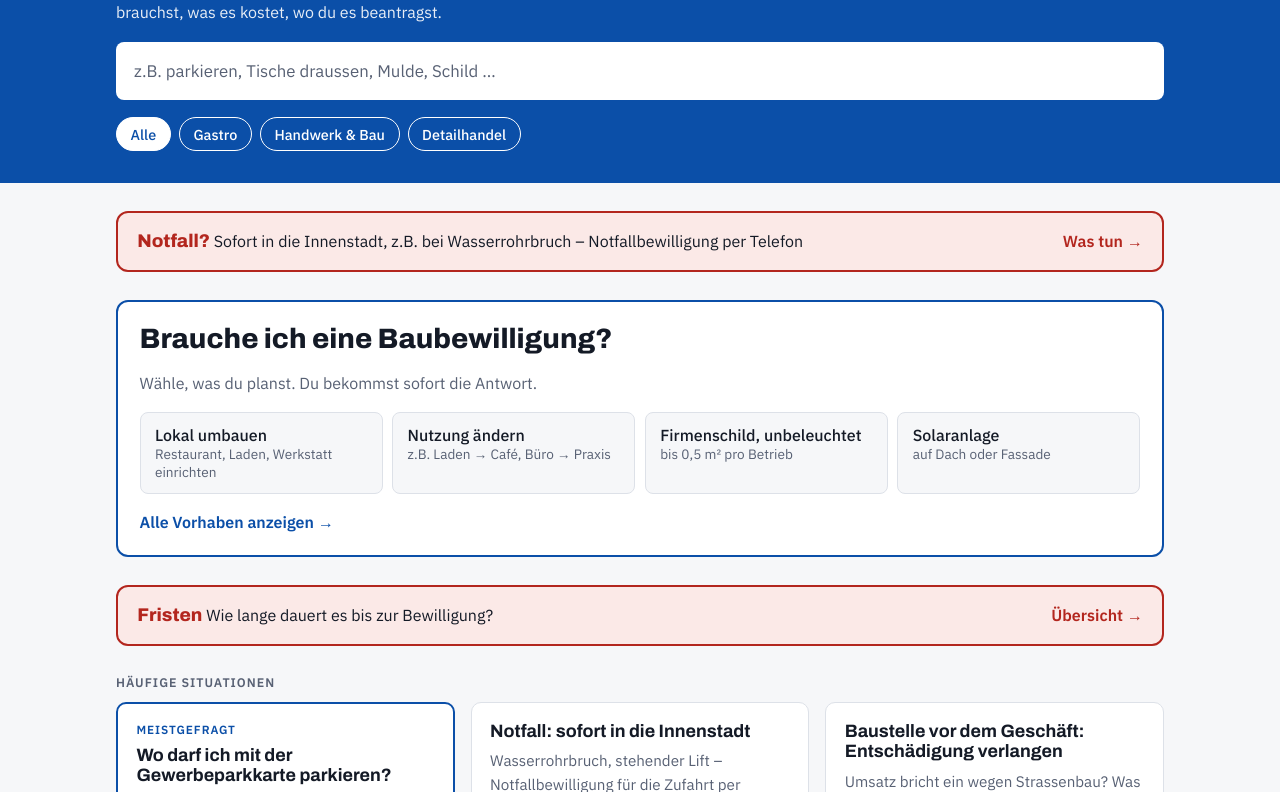
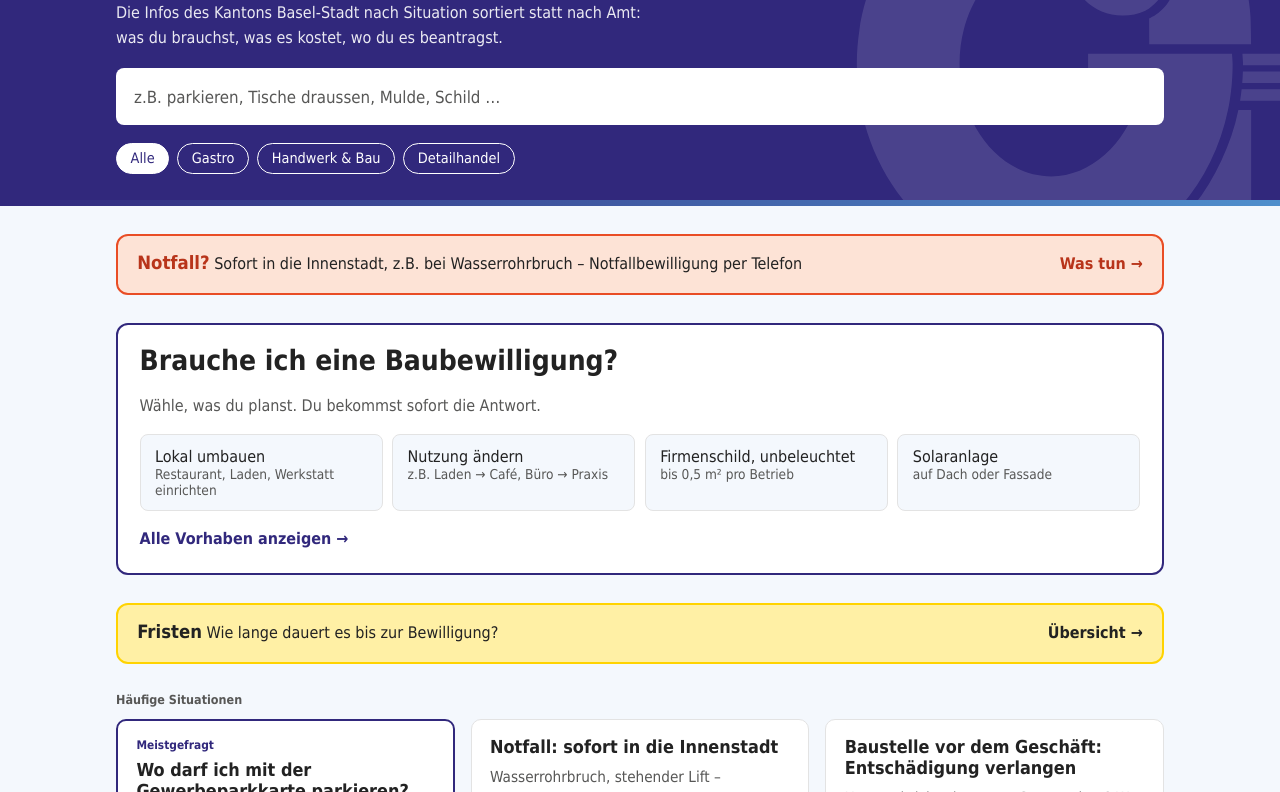
Before and after one commit to eileenmaria98-ai/KMU-App, a plain HTML site: page index.html in a window 1280 px wide. Shown: the part 225-1017 px from the top of the page. Drawn offline with Linux system fonts and the light colour scheme.

Commit message:
Corporate Design Gewerbeverband Basel-Stadt umgesetzt
Tahoma als Hausschrift, CI-Farben (Dunkelblau, Hellblau, Gelb,
Orange/Rot für wichtige Infos, Grün), Logo auf weisser Leiste,
Bildmarke als Wasserzeichen im Kopf, Farbverlauf-Balken, keine Versalien.

Co-Authored-By: Claude Opus 5.5 <noreply@anthropic.com>
Claude-Session: https://claude.ai/code/session_01JMWHqR4owTRDH3Rkvvbdym

```diff
--- a/index.html
+++ b/index.html
@@ -6,44 +6,51 @@
 <title>KMU-Wegweiser Basel</title>
 <meta name="claude:viewport-fit-sides" content="cover">
 <meta name="description" content="Inoffizieller Wegweiser für KMU in Basel-Stadt: Bewilligungen, Parkieren, Allmend – nach Situation statt nach Amt.">
-<link rel="preconnect" href="https://fonts.googleapis.com">
-<link rel="preconnect" href="https://fonts.gstatic.com" crossorigin>
-<link rel="stylesheet" href="https://fonts.googleapis.com/css2?family=Archivo:wght@500;700;800&family=IBM+Plex+Sans:wght@400;500;600&family=IBM+Plex+Mono:wght@500&display=swap">
 <style>
-/* Layout: Suche + Branchenfilter oben, Situationen als Raster; Detail ersetzt das Raster (Hash-Routing). Farben angelehnt an Strassensignale: Signalblau, Markierungsgelb. */
+/* Layout: Logo-Leiste weiss, Kopf in Dunkelblau mit Farbverlauf-Balken, Situationen als Raster; Detail ersetzt das Raster (Hash-Routing).
+   Farben und Schrift nach Corporate Design Manual Gewerbeverband Basel-Stadt: Tahoma, Dunkelblau #31287c, Hellblau #4f8fcc, Gelb #ffd300,
+   Orange/Rot #e94d25 für wichtige Infos, Grün #24a84a; Hintergründe aus den abgeschwächten Farbstufen. */
 :root {
-  --bg: #f6f7f9;
+  --bg: #f4f8fd;
   --surface: #ffffff;
-  --fg: #141a26;
-  --muted: #586174;
-  --line: #dde1e8;
-  --accent: #0b4fa8;        /* Signalblau */
+  --fg: #222222;
+  --muted: #575756;
+  --line: #e3e3e3;
+  --hero: #31287c;          /* Dunkelblau */
+  --hero-ink: #ffffff;
+  --hero2: #4f8fcc;         /* Hellblau */
+  --accent: #31287c;
   --accent-ink: #ffffff;
-  --mark: #f2c230;          /* Markierungsgelb */
-  --ok: #1d7a46;
-  --ok-bg: #e5f3ea;
-  --no: #b3261e;
-  --no-bg: #fbe9e7;
-  --warn-bg: #fff6d6;
-  --warn-fg: #6b4e00;
-  --f-display: "Archivo", "Helvetica Neue", Arial, sans-serif;
-  --f-body: "IBM Plex Sans", "Helvetica Neue", Arial, sans-serif;
-  --f-mono: "IBM Plex Mono", ui-monospace, Menlo, monospace;
+  --accent-soft: #c9e1f6;
+  --mark: #ffd300;          /* Gelb */
+  --logo-bg: #ffffff;       /* Logo immer auf Weiss */
+  --ok: #17773a;            /* Grün, für Text abgedunkelt */
+  --ok-bg: #c2dfc4;
+  --no: #b8341a;            /* Orange/Rot, für Text abgedunkelt */
+  --no-line: #e94d25;
+  --no-bg: #fde3d6;
+  --warn-bg: #fff0a5;
+  --warn-fg: #222222;
+  --f-display: Tahoma, Verdana, "Segoe UI", sans-serif;
+  --f-body: Tahoma, Verdana, "Segoe UI", sans-serif;
+  --f-mono: Tahoma, Verdana, "Segoe UI", sans-serif;
   color-scheme: light;
 }
 @media (prefers-color-scheme: dark) {
   :root:not([data-theme="light"]) {
-    --bg: #0f131b; --surface: #171d28; --fg: #e8ecf3; --muted: #9aa4b6; --line: #2a3242;
-    --accent: #5b9bff; --accent-ink: #0b1220; --mark: #e8b923;
-    --ok: #5cc98a; --ok-bg: #12291c; --no: #ff8a80; --no-bg: #331614;
-    --warn-bg: #2e2508; --warn-fg: #f2d27a; color-scheme: dark;
+    --bg: #15123a; --surface: #1f1b4d; --fg: #eef2f8; --muted: #bcbcbc; --line: #3a3480;
+    --hero: #31287c; --hero-ink: #ffffff; --hero2: #4f8fcc;
+    --accent: #8ebee7; --accent-ink: #15123a; --accent-soft: #2b2a6e; --mark: #ffe251; --logo-bg: #ffffff;
+    --ok: #81c185; --ok-bg: #173a24; --no: #f28c5c; --no-line: #e94d25; --no-bg: #3d1d14;
+    --warn-bg: #3a3310; --warn-fg: #fff0a5; color-scheme: dark;
   }
 }
 :root[data-theme="dark"] {
-  --bg: #0f131b; --surface: #171d28; --fg: #e8ecf3; --muted: #9aa4b6; --line: #2a3242;
-  --accent: #5b9bff; --accent-ink: #0b1220; --mark: #e8b923;
-  --ok: #5cc98a; --ok-bg: #12291c; --no: #ff8a80; --no-bg: #331614;
-  --warn-bg: #2e2508; --warn-fg: #f2d27a; color-scheme: dark;
+  --bg: #15123a; --surface: #1f1b4d; --fg: #eef2f8; --muted: #bcbcbc; --line: #3a3480;
+  --hero: #31287c; --hero-ink: #ffffff; --hero2: #4f8fcc;
+  --accent: #8ebee7; --accent-ink: #15123a; --accent-soft: #2b2a6e; --mark: #ffe251; --logo-bg: #ffffff;
+  --ok: #81c185; --ok-bg: #173a24; --no: #f28c5c; --no-line: #e94d25; --no-bg: #3d1d14;
+  --warn-bg: #3a3310; --warn-fg: #fff0a5; color-scheme: dark;
 }
 * { box-sizing: border-box; }
 html { -webkit-text-size-adjust: 100%; }
@@ -61,13 +68,18 @@ a:focus-visible, button:focus-visible, input:focus-visible { outline: 3px solid
 h1, h2, h3 { font-family: var(--f-display); text-wrap: balance; line-height: 1.15; margin: 0; }
 
 /* Kopf */
-.top { background: var(--accent); color: var(--accent-ink);
+.logobar { background: var(--logo-bg);
   margin-top: calc(-1 * env(safe-area-inset-top, 0px));
   padding-top: env(safe-area-inset-top, 0px); }
+.logobar .wrap { padding-block: .9rem; display: flex; align-items: center; justify-content: space-between; gap: 1rem; flex-wrap: wrap; }
+.logobar img { display: block; height: 48px; width: auto; }
+.logobar .tool { font: 700 1rem var(--f-display); color: #31287c; text-decoration: none; }
+.top { background: var(--hero); color: var(--hero-ink); position: relative; overflow: hidden; }
+.top::after { content: ""; position: absolute; inset: auto 0 0 0; height: 6px; background: linear-gradient(90deg, var(--hero), var(--hero2)); }
+.top .mark-bg { position: absolute; right: -40px; top: -20px; height: 130%; width: auto; filter: brightness(0) invert(1); opacity: .12; pointer-events: none; }
+.top .wrap { position: relative; }
 .top .wrap { padding-block: 2.25rem 2rem; display: grid; gap: 1.1rem; }
-.brand { display: flex; align-items: center; gap: .6rem; font-family: var(--f-display); font-weight: 700; letter-spacing: .02em; font-size: .95rem; text-decoration: none; color: inherit; }
-.brand .sign { width: 26px; height: 26px; border-radius: 4px; background: var(--accent-ink); color: var(--accent); display: grid; place-items: center; font-weight: 800; font-size: .95rem; }
-.top h1 { font-size: clamp(1.8rem, 4.5vw, 2.8rem); font-weight: 800; max-width: 20ch; }
+.top h1 { font-size: clamp(1.8rem, 4.5vw, 2.6rem); font-weight: 700; max-width: 20ch; }
 .top h1 em { font-style: normal; box-shadow: inset 0 -0.28em 0 var(--mark); color: inherit; }
 .top p { margin: 0; max-width: 60ch; opacity: .9; }
 .search { display: flex; gap: .5rem; flex-wrap: wrap; }
@@ -80,14 +92,14 @@ h1, h2, h3 { font-family: var(--f-display); text-wrap: balance; line-height: 1.1
 .chips { display: flex; flex-wrap: wrap; gap: .5rem; }
 .chip {
   font: 500 .9rem var(--f-body); padding: .4rem .85rem; border-radius: 999px; cursor: pointer;
-  border: 1.5px solid currentColor; background: transparent; color: var(--accent-ink);
+  border: 1.5px solid currentColor; background: transparent; color: var(--hero-ink);
 }
-.chip[aria-pressed="true"] { background: var(--accent-ink); color: var(--accent); border-color: var(--accent-ink); }
+.chip[aria-pressed="true"] { background: var(--hero-ink); color: #31287c; border-color: var(--hero-ink); }
 
 main .wrap { padding-block: 1.75rem 3rem; display: grid; gap: 1.75rem; }
 
 /* Raster */
-.section-label { font: 600 .78rem var(--f-body); text-transform: uppercase; letter-spacing: .08em; color: var(--muted); margin: 0 0 .75rem; }
+.section-label { font: 600 .78rem var(--f-body); color: var(--muted); margin: 0 0 .75rem; }
 .grid { display: grid; grid-template-columns: repeat(auto-fill, minmax(min(100%, 300px), 1fr)); gap: 1rem; }
 .card {
   display: grid; gap: .5rem; align-content: start; text-align: left;
@@ -101,7 +113,7 @@ main .wrap { padding-block: 1.75rem 3rem; display: grid; gap: 1.75rem; }
 .card .tags { display: flex; gap: .35rem; flex-wrap: wrap; margin-top: .25rem; }
 .tag { font: 500 .74rem var(--f-body); padding: .15rem .5rem; border-radius: 4px; background: var(--bg); color: var(--muted); border: 1px solid var(--line); }
 .card.featured { border: 2px solid var(--accent); }
-.card.featured .eyebrow { font: 600 .74rem var(--f-body); text-transform: uppercase; letter-spacing: .08em; color: var(--accent); }
+.card.featured .eyebrow { font: 600 .74rem var(--f-body); color: var(--accent); }
 
 .empty { background: var(--surface); border: 1px dashed var(--line); border-radius: 10px; padding: 1.25rem; }
 
@@ -119,7 +131,7 @@ main .wrap { padding-block: 1.75rem 3rem; display: grid; gap: 1.75rem; }
 .back { font: 500 .95rem var(--f-body); color: var(--accent); text-decoration: none; display: inline-flex; gap: .35rem; align-items: center; }
 .detail { display: grid; gap: 1.5rem; }
 .detail header { display: grid; gap: .6rem; }
-.detail h2 { font-size: clamp(1.6rem, 3.6vw, 2.3rem); font-weight: 800; }
+.detail h2 { font-size: clamp(1.6rem, 3.6vw, 2.3rem); font-weight: 700; }
 .answer { font-size: 1.12rem; max-width: 65ch; margin: 0; }
 .cols { display: grid; grid-template-columns: minmax(0, 1.6fr) minmax(0, 1fr); gap: 1.25rem; align-items: start; }
 @media (max-width: 820px) { .cols { grid-template-columns: 1fr; } }
@@ -146,7 +158,7 @@ main .wrap { padding-block: 1.75rem 3rem; display: grid; gap: 1.75rem; }
 
 .facts { display: grid; gap: .6rem; margin: 0; }
 .facts div { display: grid; gap: .1rem; }
-.facts dt { font: 600 .74rem var(--f-body); text-transform: uppercase; letter-spacing: .08em; color: var(--muted); }
+.facts dt { font: 600 .74rem var(--f-body); color: var(--muted); }
 .facts dd { margin: 0; }
 .mono { font-family: var(--f-mono); font-variant-numeric: tabular-nums; font-size: .95rem; }
 .conflict { background: var(--warn-bg); color: var(--warn-fg); border-radius: 6px; padding: .5rem .7rem; font-size: .9rem; }
@@ -176,19 +188,19 @@ main .wrap { padding-block: 1.75rem 3rem; display: grid; gap: 1.75rem; }
 .fristen li b { font: 700 1rem var(--f-mono); font-variant-numeric: tabular-nums; }
 @media (max-width: 480px) { .fristen li { grid-template-columns: 1fr; gap: .1rem; } }
 .frist-pill { justify-self: start; font: 600 .78rem var(--f-body); padding: .2rem .55rem; border-radius: 4px; background: var(--warn-bg); color: var(--warn-fg); }
-.fristen-link { background: var(--warn-bg); border-color: var(--mark); }
-.fristen-link b, .fristen-link .go { color: var(--warn-fg); }
+.sos.fristen-link { background: var(--warn-bg); border-color: var(--mark); }
+.sos.fristen-link b, .sos.fristen-link .go { color: var(--warn-fg); }
 .table-wrap { overflow-x: auto; background: var(--surface); border: 1px solid var(--line); border-radius: 10px; }
 .ftable { width: 100%; border-collapse: collapse; min-width: 560px; font-size: .95rem; }
 .ftable th, .ftable td { text-align: left; vertical-align: top; padding: .65rem .8rem; border-bottom: 1px solid var(--line); }
-.ftable thead th { font: 600 .74rem var(--f-body); text-transform: uppercase; letter-spacing: .08em; color: var(--muted); }
+.ftable thead th { font: 600 .74rem var(--f-body); color: var(--muted); }
 .ftable tbody th { font-weight: 600; width: 32%; }
 .ftable td.mono { white-space: nowrap; font-weight: 600; }
 
 /* Notfall */
 .sos { display: flex; flex-wrap: wrap; gap: .5rem 1rem; align-items: center; justify-content: space-between;
-  background: var(--no-bg); border: 2px solid var(--no); border-radius: 12px; padding: 1rem 1.2rem; color: var(--fg); text-decoration: none; }
-.sos b { font: 800 1.15rem var(--f-display); color: var(--no); }
+  background: var(--no-bg); border: 2px solid var(--no-line); border-radius: 12px; padding: 1rem 1.2rem; color: var(--fg); text-decoration: none; }
+.sos b { font: 700 1.15rem var(--f-display); color: var(--no); }
 .sos span { color: var(--fg); }
 .sos .go { font-weight: 700; color: var(--no); white-space: nowrap; }
 .callout { display: grid; grid-template-columns: repeat(auto-fit, minmax(min(100%, 220px), 1fr)); gap: .75rem; }
@@ -198,7 +210,7 @@ main .wrap { padding-block: 1.75rem 3rem; display: grid; gap: 1.75rem; }
 
 /* Bau-Check */
 .bau-hero { background: var(--surface); border: 2px solid var(--accent); border-radius: 12px; padding: 1.3rem 1.35rem; display: grid; gap: 1rem; }
-.bau-hero h2 { font-size: clamp(1.35rem, 3vw, 1.75rem); font-weight: 800; }
+.bau-hero h2 { font-size: clamp(1.35rem, 3vw, 1.75rem); font-weight: 700; }
 .bau-hero p { margin: 0; color: var(--muted); }
 .picks { display: grid; grid-template-columns: repeat(auto-fill, minmax(min(100%, 230px), 1fr)); gap: .6rem; }
 .pick {
@@ -208,12 +220,12 @@ main .wrap { padding-block: 1.75rem 3rem; display: grid; gap: 1.75rem; }
 .pick:hover, .pick[aria-pressed="true"] { border-color: var(--accent); }
 .pick small { display: block; color: var(--muted); font-size: .85rem; font-weight: 400; }
 .more { font-weight: 600; color: var(--accent); text-decoration: none; }
-.group-label { font: 600 .78rem var(--f-body); text-transform: uppercase; letter-spacing: .08em; color: var(--muted); margin: .5rem 0 0; }
+.group-label { font: 600 .78rem var(--f-body); color: var(--muted); margin: .5rem 0 0; }
 .q { display: grid; gap: .75rem; }
 .q-buttons { display: flex; gap: .6rem; flex-wrap: wrap; }
 .q-buttons .pick { flex: 1 1 140px; text-align: center; font-weight: 600; }
 .verdict { border-radius: 12px; padding: 1.25rem 1.35rem; display: grid; gap: .6rem; }
-.verdict .big { font: 800 clamp(1.4rem, 3.4vw, 1.9rem) var(--f-display); line-height: 1.15; }
+.verdict .big { font: 700 clamp(1.4rem, 3.4vw, 1.9rem) var(--f-display); line-height: 1.15; }
 .verdict p { margin: 0; max-width: 65ch; }
 .verdict ul { margin: 0; padding-left: 1.1rem; display: grid; gap: .3rem; }
 .v-frei { background: var(--ok-bg); } .v-frei .big { color: var(--ok); }
@@ -235,9 +247,15 @@ footer p { margin: 0; max-width: 75ch; }
 </head>
 <body>
 
+<div class="logobar">
+  <div class="wrap">
+    <a href="#"><img src="assets/logo-gewerbeverband.svg" alt="Gewerbeverband Basel-Stadt" width="173" height="48"></a>
+    <a class="tool" href="#">KMU-Wegweiser</a>
+  </div>
+</div>
 <header class="top">
+  <img class="mark-bg" src="assets/bildmarke-gewerbeverband.svg" alt="" aria-hidden="true">
   <div class="wrap">
-    <a class="brand" href="#"><span class="sign" aria-hidden="true">i</span>KMU-Wegweiser Basel</a>
     <h1>Was willst du <em>heute erledigen</em>?</h1>
     <p>Die Infos des Kantons Basel-Stadt nach Situation sortiert statt nach Amt: was du brauchst, was es kostet, wo du es beantragst.</p>
     <form class="search" role="search" id="searchForm">
```
Also changed, not shown: assets/bildmarke-gewerbeverband.svg (added), assets/logo-gewerbeverband.svg (added).
